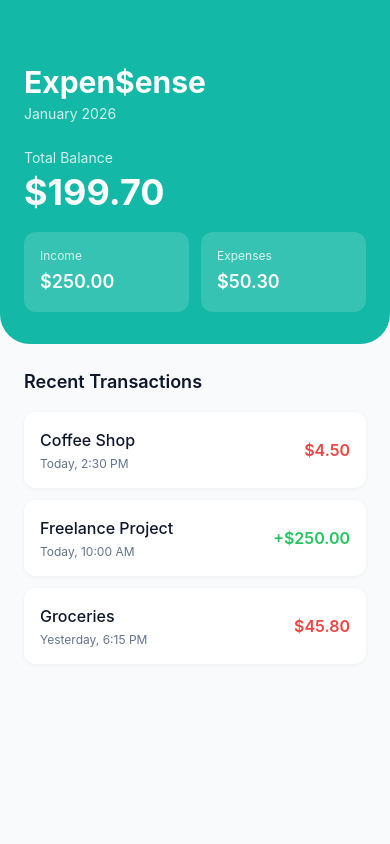
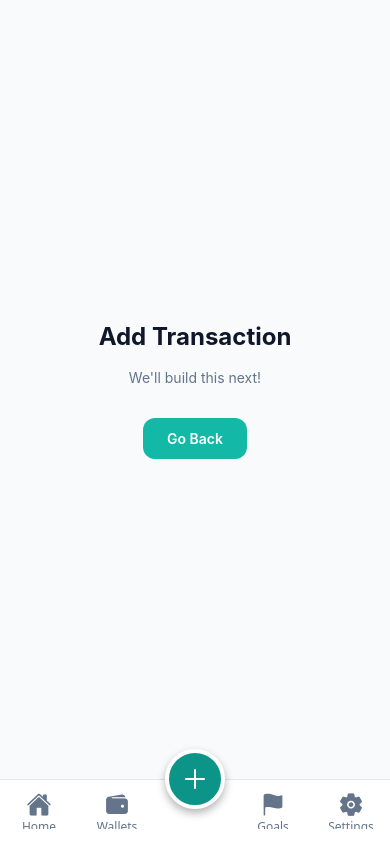
Before and after one commit to Bisheshwar-Das/ExpenSense, a React Native app: screen /Add in a window 390 px wide. Built offline with nearby package versions, Linux system fonts and the light colour scheme.

Commit message:
add navbar with dummy pages for all the different screen, change app.js to now load from navbar which would on default load dashboard

```diff
--- a/App.tsx
+++ b/App.tsx
@@ -1,8 +1,9 @@
+import AppNavigator from '@/navigation/AppNavigator';
 import DashboardScreen from '@/screens/DashboardScreen';
 import React from 'react';
 
 export default function App() {
   return (
-      <DashboardScreen/>
+      <AppNavigator/>
   );
 }
--- /dev/null
+++ b/src/navigation/AppNavigator.tsx
@@ -0,0 +1,130 @@
+import React from 'react';
+import { View, TouchableOpacity, StyleSheet } from 'react-native';
+import { NavigationContainer } from '@react-navigation/native';
+import { createBottomTabNavigator } from '@react-navigation/bottom-tabs';
+import { Ionicons } from '@expo/vector-icons';
+
+// Import screens
+import DashboardScreen from '../screens/DashboardScreen';
+import WalletsScreen from '../screens/WalletsScreen';
+import GoalsScreen from '../screens/GoalsScreen';
+import ReportsScreen from '../screens/ReportsScreen';
+import SettingsScreen from '../screens/SettingsScreen';
+import AddTransactionScreen from '../screens/AddTransactionScreen';
+
+const Tab = createBottomTabNavigator();
+
+export default function AppNavigator() {
+  return (
+    <NavigationContainer>
+      <Tab.Navigator
+        screenOptions={{
+          headerShown: false,
+          tabBarActiveTintColor: '#14B8A6',
+          tabBarInactiveTintColor: '#64748B',
+          tabBarStyle: {
+            height: 65,
+            paddingBottom: 10,
+            paddingTop: 5,
+            backgroundColor: '#FFFFFF',
+            borderTopWidth: 1,
+            borderTopColor: '#E5E7EB',
+          },
+          tabBarLabelStyle: {
+            fontSize: 12,
+            fontWeight: '500',
+          },
+        }}
+      >
+        {/* Home Tab */}
+        <Tab.Screen
+          name="Home"
+          component={DashboardScreen}
+          options={{
+            tabBarIcon: ({ color, size }) => (
+              <Ionicons name="home" size={size} color={color} />
+            ),
+          }}
+        />
+
+        {/* Wallets Tab */}
+        <Tab.Screen
+          name="Wallets"
+          component={WalletsScreen}
+          options={{
+            tabBarIcon: ({ color, size }) => (
+              <Ionicons name="wallet" size={size} color={color} />
+            ),
+          }}
+        />
+
+        {/* Center Add Button - This is the magic! */}
+        <Tab.Screen
+          name="Add"
+          component={AddTransactionScreen}
+          options={{
+            tabBarIcon: ({ focused }) => (
+              <View style={styles.centerButtonContainer}>
+                <View style={[
+                  styles.centerButton,
+                  { backgroundColor: focused ? '#0D9488' : '#14B8A6' }
+                ]}>
+                  <Ionicons name="add" size={32} color="#FFFFFF" />
+                </View>
+              </View>
+            ),
+            tabBarLabel: () => null, // Hide label for center button
+          }}
+        />
+
+        {/* Goals Tab */}
+        <Tab.Screen
+          name="Goals"
+          component={GoalsScreen}
+          options={{
+            tabBarIcon: ({ color, size }) => (
+              <Ionicons name="flag" size={size} color={color} />
+            ),
+          }}
+        />
+
+        {/* Settings Tab */}
+        <Tab.Screen
+          name="Settings"
+          component={SettingsScreen}
+          options={{
+            tabBarIcon: ({ color, size }) => (
+              <Ionicons name="settings" size={size} color={color} />
+            ),
+          }}
+        />
+      </Tab.Navigator>
+    </NavigationContainer>
+  );
+}
+
+// Styles for the elevated center button
+const styles = StyleSheet.create({
+  centerButtonContainer: {
+    top: -25, // Move button UP (above navbar)
+    justifyContent: 'center',
+    alignItems: 'center',
+  },
+  centerButton: {
+    width: 60,
+    height: 60,
+    borderRadius: 30,
+    justifyContent: 'center',
+    alignItems: 'center',
+    shadowColor: '#000',
+    shadowOffset: {
+      width: 0,
+      height: 4,
+    },
+    shadowOpacity: 0.3,
+    shadowRadius: 8,
+    elevation: 8,
+    borderWidth: 4,
+    borderColor: '#FFFFFF', // White border around button
+  },
+});
--- /dev/null
+++ b/src/screens/AddTransactionScreen.tsx
@@ -0,0 +1,27 @@
+import React from 'react';
+import { View, Text, TouchableOpacity } from 'react-native';
+import { useNavigation } from '@react-navigation/native';
+
+export default function AddTransactionScreen() {
+  const navigation = useNavigation();
+
+  return (
+    <View className="flex-1 bg-background items-center justify-center">
+      <Text className="text-textPrimary text-2xl font-bold mb-4">
+        Add Transaction
+      </Text>
+      <Text className="text-textSecondary mb-8">
+        We'll build this next!
+      </Text>
+
+      <TouchableOpacity
+        className="bg-primary px-6 py-3 rounded-xl"
+        onPress={() => navigation.goBack()}
+      >
+        <Text className="text-white font-semibold">
+          Go Back
+        </Text>
+      </TouchableOpacity>
+    </View>
+  );
+}
--- /dev/null
+++ b/src/screens/GoalsScreen.tsx
@@ -0,0 +1,15 @@
+import React from 'react';
+import { View, Text } from 'react-native';
+
+export default function GoalsScreen() {
+  return (
+    <View className="flex-1 bg-background items-center justify-center">
+      <Text className="text-textPrimary text-2xl font-bold mb-2">
+        Goals
+      </Text>
+      <Text className="text-textSecondary">
+        Coming soon...
+      </Text>
+    </View>
+  );
+}
--- /dev/null
+++ b/src/screens/ReportsScreen.tsx
@@ -0,0 +1,15 @@
+import React from 'react';
+import { View, Text } from 'react-native';
+
+export default function ReportsScreen() {
+  return (
+    <View className="flex-1 bg-background items-center justify-center">
+      <Text className="text-textPrimary text-2xl font-bold mb-2">
+        Reports
+      </Text>
+      <Text className="text-textSecondary">
+        Coming soon...
+      </Text>
+    </View>
+  );
+}
--- /dev/null
+++ b/src/screens/SettingsScreen.tsx
@@ -0,0 +1,15 @@
+import React from 'react';
+import { View, Text } from 'react-native';
+
+export default function SettingsScreen() {
+  return (
+    <View className="flex-1 bg-background items-center justify-center">
+      <Text className="text-textPrimary text-2xl font-bold mb-2">
+        Settings
+      </Text>
+      <Text className="text-textSecondary">
+        Coming soon...
+      </Text>
+    </View>
+  );
+}
--- /dev/null
+++ b/src/screens/WalletsScreen.tsx
@@ -0,0 +1,15 @@
+import React from 'react';
+import { View, Text } from 'react-native';
+
+export default function WalletsScreen() {
+  return (
+    <View className="flex-1 bg-background items-center justify-center">
+      <Text className="text-textPrimary text-2xl font-bold mb-2">
+        Wallets
+      </Text>
+      <Text className="text-textSecondary">
+        Coming soon...
+      </Text>
+    </View>
+  );
+}
```
Also changed, not shown: src/screens/WalletScreen.tsx (deleted).
